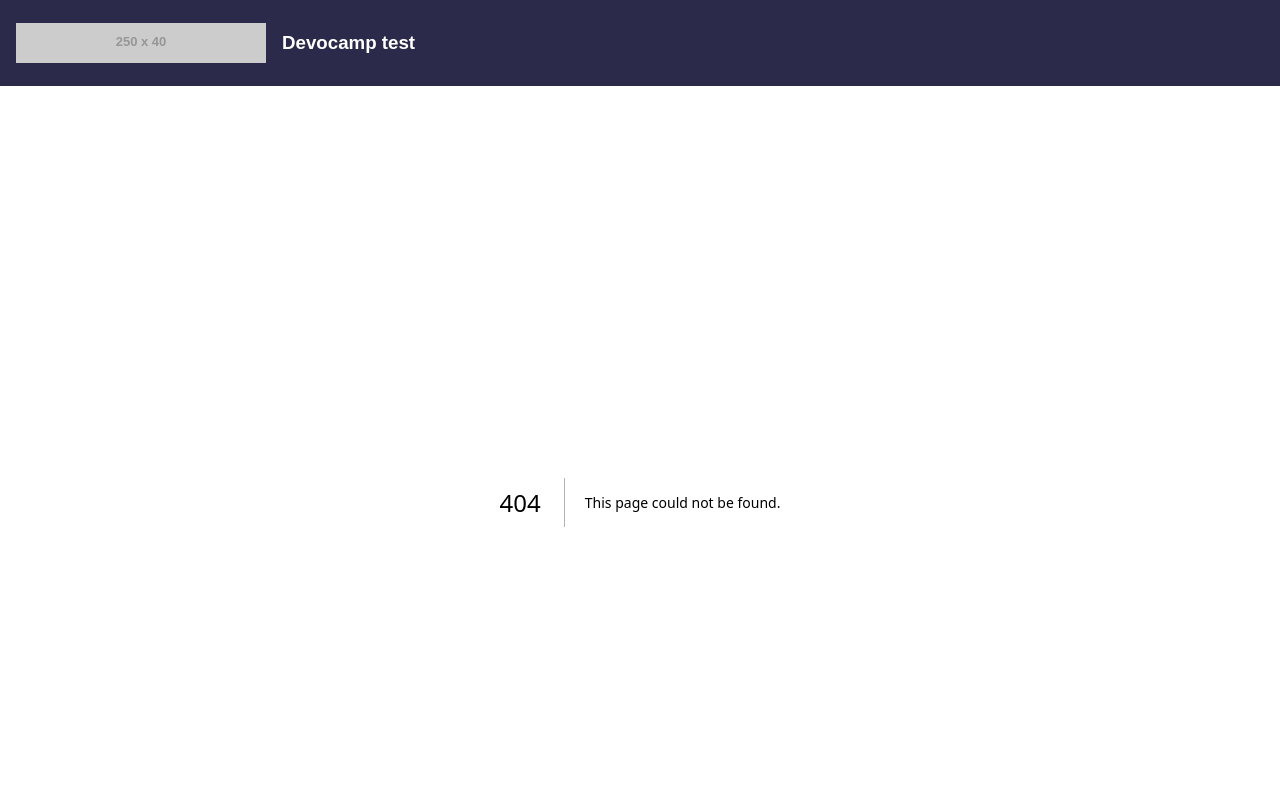
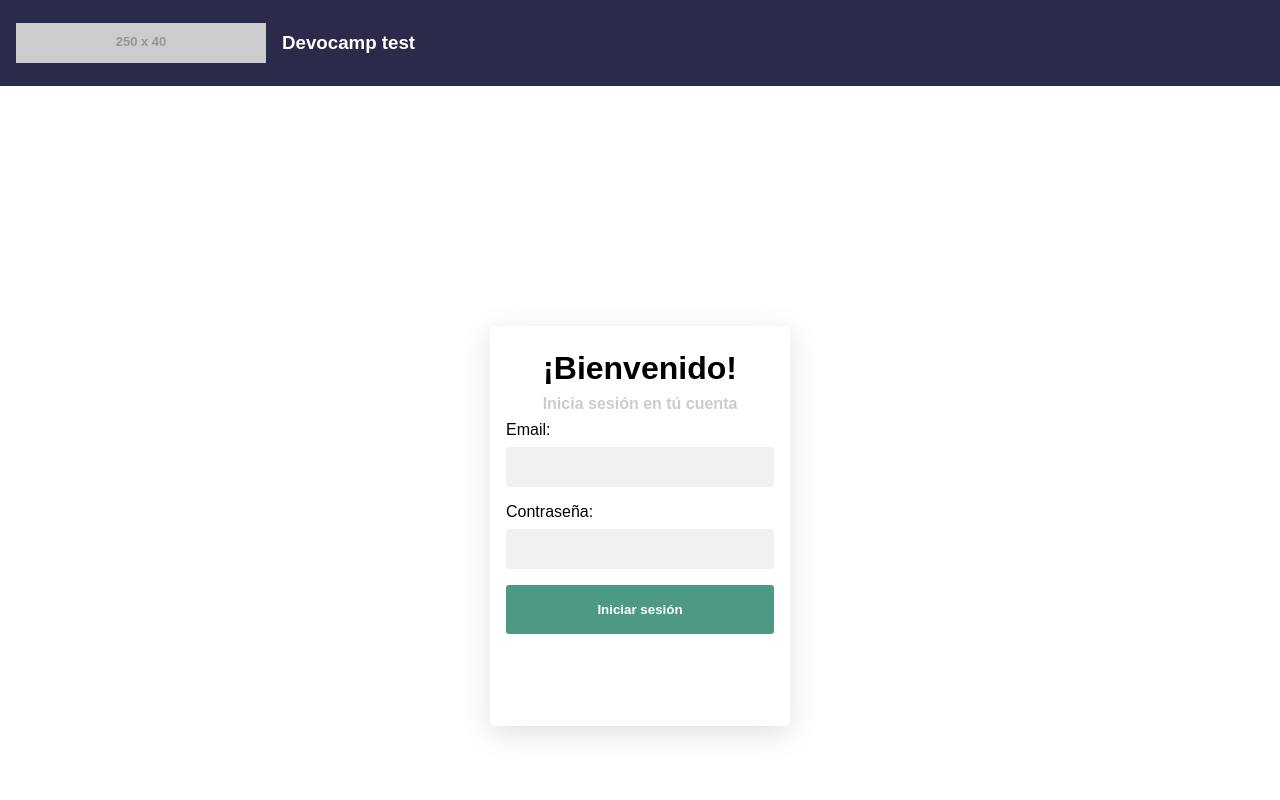
Before and after one commit to Jorgemacias-12/devocamp-intern-test, a Next.js app: page /login in a window 1280 px wide. Before the commit this address had no page. Shown: the top 800 px of the page. Built offline with nearby package versions, Linux system fonts and the light colour scheme.

Commit message:
Add: login component and his styles

```diff
--- /dev/null
+++ b/src/pages/login.tsx
@@ -0,0 +1,60 @@
+import React from 'react'
+
+import styles from '@/styles/Login/Login.module.css'
+import Link from 'next/link'
+
+import Image from 'next/image'
+
+const login = () => {
+
+  const handleSubmit = () => {
+
+  }
+
+  return (
+    <section className={styles.container}>
+      <Link href={"/"} className={styles.link}>
+        <span className={`${styles.icon} fas fa-angle-left`}></span>
+      </Link>
+
+      <form
+        className={styles.form}
+        action=""
+        method="POST"
+        onSubmit={handleSubmit}
+      >
+        <span
+          className={`${styles.loginIcon} fa-solid fa-right-to-bracket`}
+        ></span>
+
+        <h1 className={styles.title}>¡Bienvenido!</h1>
+        <h4 className={styles.subTitle}>Inicia sesión en tú cuenta</h4>
+
+        <section className={styles.formGroup}>
+          <label htmlFor="">Email:</label>
+          <input
+            className={styles.input}
+            type="email"
+            name=""
+            id=""
+          />
+          <p></p>
+        </section>
+
+        <section className={styles.formGroup}>
+          <label htmlFor="">Contraseña:</label>
+          <input className={styles.input} type="password" name="" id="" />
+          <p></p>
+        </section>
+
+        <section>
+          <button className={styles.button} type="submit">
+            Iniciar sesión
+          </button>
+        </section>
+      </form>
+    </section>
+  );
+}
+
+export default login
--- /dev/null
+++ b/src/styles/Login/Login.module.css
@@ -0,0 +1,100 @@
+.container {
+  display: flex;
+  justify-content: center;
+  position: relative;
+  height: calc(100dvh - 2rem)
+}
+
+.link {
+  position: absolute;
+  top: 0;
+  left: 0;
+}
+
+.icon {
+  font-size: 2rem;
+  background-color: white;
+  width: 48px;
+  height: 48px;
+  text-align: center;
+  line-height: 3rem;
+  border-radius: 100%;
+  color: black;
+}
+
+.icon:hover {
+  color: var(--primary-1-c-40);
+}
+
+.form {
+  display: flex;
+  flex-direction: column;
+  gap: 0.5rem;
+  width: 300px;
+  height: 25rem;
+  padding: 1rem;
+  background-color: white;
+  border-radius: 0.3rem;
+  box-shadow: rgba(100, 100, 111, 0.2) 0px 7px 29px 0px;
+  margin-top: 5rem;
+}
+
+.title {
+  text-align: center;
+  font-size: 2rem;
+}
+
+.subTitle {
+  color: #ccc;
+  text-align: center;
+}
+
+.loginIcon {
+  font-size: 2rem;
+  text-align: center;
+  width: 100%;
+  color: var(--primary-1-c-40)
+}
+
+.formGroup {
+  display: flex;
+  flex-direction: column;
+  gap: 0.5rem;
+}
+
+.input {
+  background-color: #f1f1f1;
+  border: 0.15rem solid transparent;
+  height: 2.5rem;
+  padding-left: 0.5rem;
+}
+
+/* .input:invalid {
+  border-color: var(--error-c);
+  color: var(--error-c)
+}
+
+.input:valid {
+  border-color: var(--primary-1-c-40);
+  color: var(--primary-1-c-40)
+} */
+
+.button {
+  border: 0.1rem solid transparent;
+  padding: 1rem;
+  background-color: var(--primary-1-c-40);
+  color: white;
+  font-weight: bold;
+  border-radius: 0.2rem;
+  width: 100%;
+  cursor: pointer;
+}
+
+@media screen and (min-width: 768px) {
+  .container {
+    align-items: center;
+  }
+  .icon {
+    margin-left: 1rem;
+  }
+}
```
